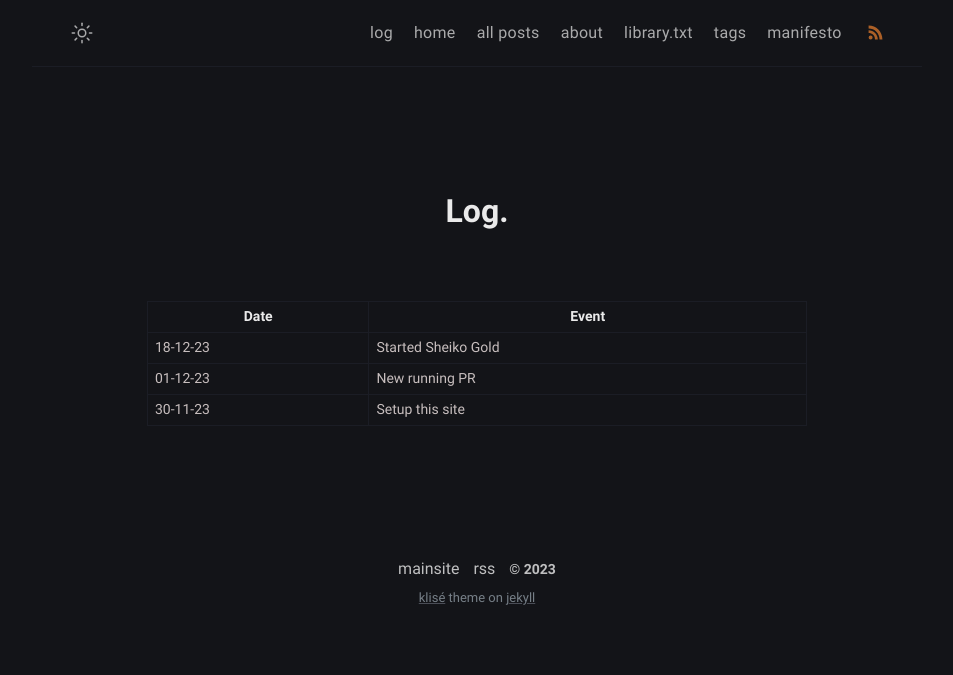
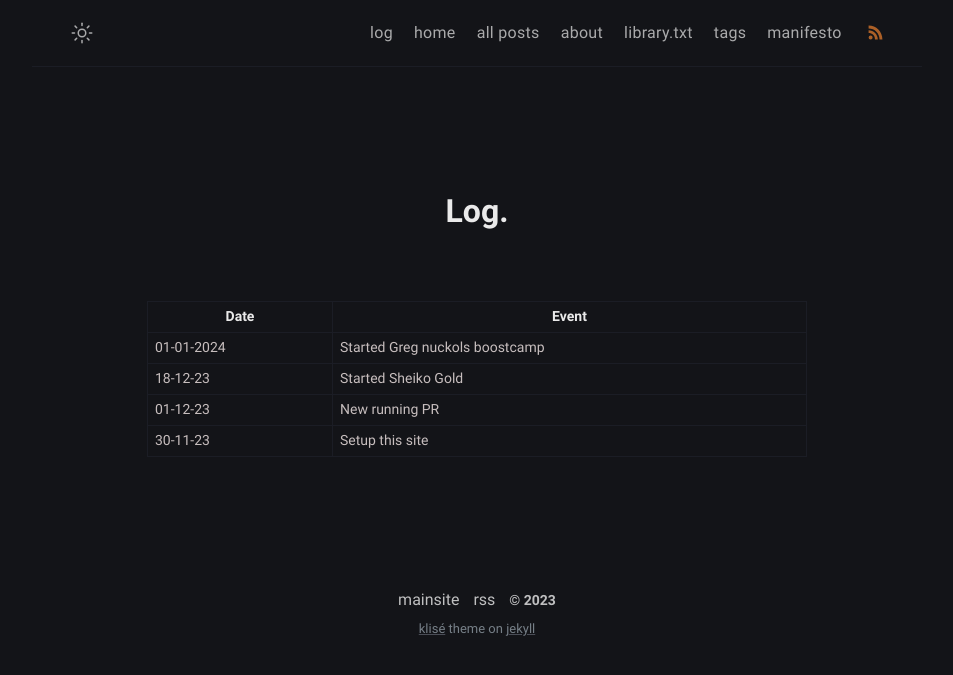
Before and after one commit to oddfeed/blog, a Jekyll site: the page built from log.md, in a window 1280 px wide. Shown: the top 675 px of the page, without its empty margins (163-1116 px from the left). Built offline with Jekyll 4.4.1, drawn with Linux system fonts in a browser that asks for light colours.

Commit message:
Updated log

```diff
--- a/log.md
+++ b/log.md
@@ -6,6 +6,7 @@ layout: page
 
 | Date | Event |
 | -- | -- |
+| 01-01-2024 | Started Greg nuckols boostcamp |
 | 18-12-23 | Started Sheiko Gold |
 | 01-12-23 | New running PR |
 | 30-11-23 | Setup this site |
```
